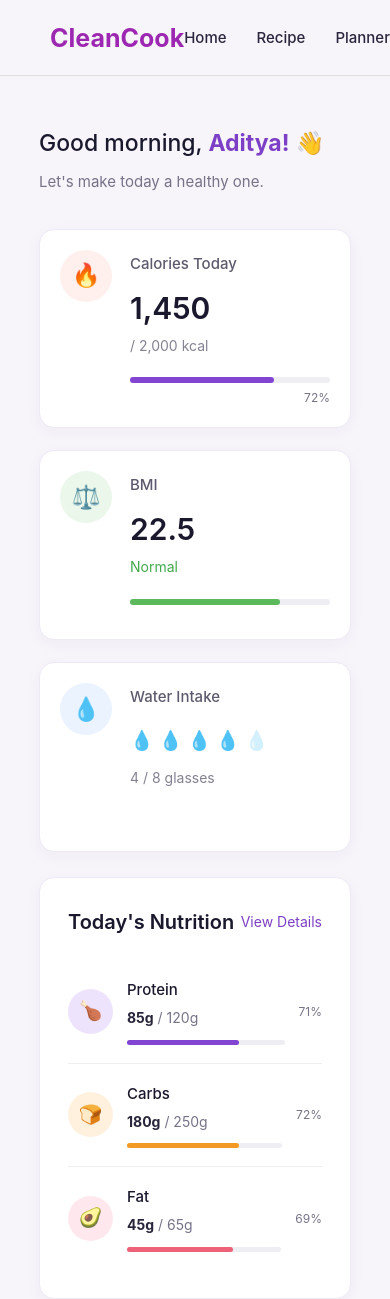
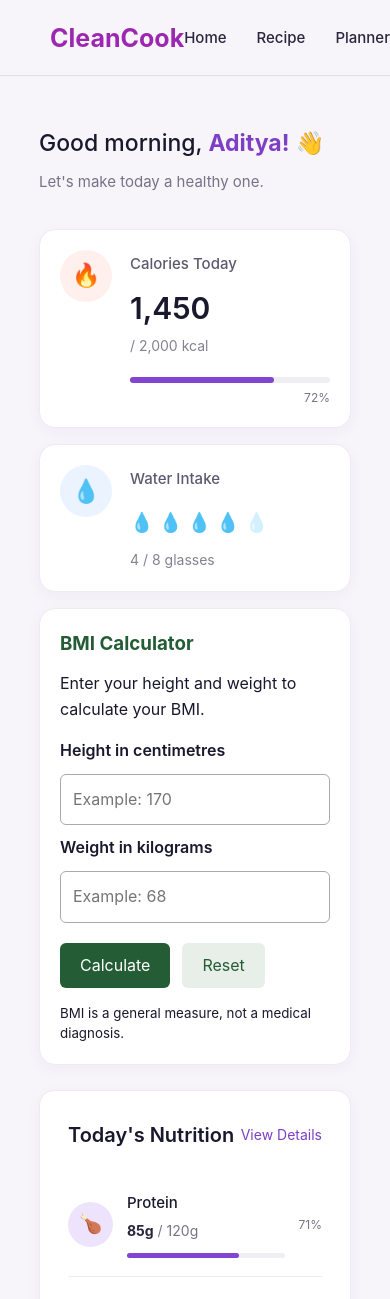
Before and after one commit to Vishal-Jadoun/CleanCook, a React (Vite) app: page /dashboard in a window 390 px wide. Shown: the top 1299 px of the page. Built offline with nearby package versions, Linux system fonts and the light colour scheme.

Commit message:
Add BMI calculator with responsive bento layout

```diff
--- a/src/components/BMICalculator/BMICalculator.css
+++ b/src/components/BMICalculator/BMICalculator.css
@@ -1,7 +1,71 @@
 .bmi-calculator {
-  padding: 20px;
-  background-color: var(--color-bg-card);
-  border-radius: var(--radius-md);
-  box-shadow: var(--shadow-sm);
-  border: 1px solid var(--color-border);
+  padding: 24px;
+  margin: 24px 0;
+  background-color: white;
+  border: 1px solid #ddd;
+  border-radius: 12px;
+  box-shadow: 0 4px 12px rgba(0, 0, 0, 0.06);
 }
+
+.bmi-calculator h3 {
+  margin-bottom: 10px;
+  color: #245c36;
+}
+
+.bmi-calculator p {
+  margin: 12px 0;
+}
+
+.bmi-calculator form {
+  display: flex;
+  flex-direction: column;
+  gap: 10px;
+  margin: 16px 0;
+}
+
+.bmi-calculator label {
+  font-weight: 600;
+}
+
+.bmi-calculator input {
+  width: 100%;
+  box-sizing: border-box;
+  padding: 12px;
+  border: 1px solid #aaa;
+  border-radius: 6px;
+  font: inherit;
+}
+
+.bmi-calculator input:focus {
+  outline: 2px solid #245c36;
+  outline-offset: 2px;
+}
+
+.bmi-actions {
+  display: flex;
+  flex-wrap: wrap;
+  gap: 12px;
+  margin-top: 10px;
+}
+
+.bmi-actions button {
+  padding: 10px 20px;
+  border: none;
+  border-radius: 6px;
+  background-color: #245c36;
+  color: white;
+  font: inherit;
+  cursor: pointer;
+}
+
+.bmi-actions .bmi-reset {
+  background-color: #e8eee8;
+  color: #245c36;
+}
+
+.bmi-result {
+  padding: 14px;
+  background-color: #edf7ed;
+  border-radius: 6px;
+  font-size: 20px;
+}
--- a/src/components/BMICalculator/BMICalculator.jsx
+++ b/src/components/BMICalculator/BMICalculator.jsx
@@ -1,10 +1,107 @@
-import './BMICalculator.css';
+import { useState } from "react";
+import "./BMICalculator.css";
 
 function BMICalculator() {
+  const [height, setHeight] = useState("");
+  const [weight, setWeight] = useState("");
+  const [bmi, setBmi] = useState("");
+  const [error, setError] = useState("");
+
+  function calculateBmi(event) {
+    event.preventDefault();
+
+    const heightNumber = Number(height);
+    const weightNumber = Number(weight);
+
+    if (
+      !Number.isFinite(heightNumber) ||
+      !Number.isFinite(weightNumber) ||
+      heightNumber <= 0 ||
+      weightNumber <= 0
+    ) {
+      setError("Enter valid height and weight greater than zero.");
+      setBmi("");
+      return;
+    }
+
+    // Convert centimetres into metres.
+    const heightInMetres = heightNumber / 100;
+
+    // BMI = weight in kg / height in metres squared.
+    const result =
+      weightNumber / (heightInMetres * heightInMetres);
+
+    setBmi(result.toFixed(1));
+    setError("");
+  }
+
+  function resetCalculator() {
+    setHeight("");
+    setWeight("");
+    setBmi("");
+    setError("");
+  }
+
   return (
     <div className="bmi-calculator">
       <h3>BMI Calculator</h3>
-      <p>Component coming soon</p>
+      <p>Enter your height and weight to calculate your BMI.</p>
+
+      <form onSubmit={calculateBmi}>
+        <label htmlFor="bmi-height">Height in centimetres</label>
+        <input
+          id="bmi-height"
+          type="number"
+          min="1"
+          step="any"
+          placeholder="Example: 170"
+          value={height}
+          onChange={(event) => {
+            setHeight(event.target.value);
+            setBmi("");
+            setError("");
+          }}
+          required
+        />
+
+        <label htmlFor="bmi-weight">Weight in kilograms</label>
+        <input
+          id="bmi-weight"
+          type="number"
+          min="1"
+          step="any"
+          placeholder="Example: 68"
+          value={weight}
+          onChange={(event) => {
+            setWeight(event.target.value);
+            setBmi("");
+            setError("");
+          }}
+          required
+        />
+
+        <div className="bmi-actions">
+          <button type="submit">Calculate</button>
+
+          <button
+            type="button"
+            className="bmi-reset"
+            onClick={resetCalculator}
+          >
+            Reset
+          </button>
+        </div>
+      </form>
+
+      {error && <p role="alert">{error}</p>}
+
+      {bmi && (
+        <p className="bmi-result" role="status">
+          Your BMI: <strong>{bmi}</strong>
+        </p>
+      )}
+
+      <small>BMI is a general measure, not a medical diagnosis.</small>
     </div>
   );
 }
--- a/src/pages/Dashboard/Dashboard.css
+++ b/src/pages/Dashboard/Dashboard.css
@@ -512,3 +512,88 @@
   }
 
 }
+
+/* Bento layout for the dashboard summary */
+.dashboard {
+  box-sizing: border-box;
+}
+
+.dashboard .summary-cards {
+  display: grid;
+  grid-template-columns: minmax(0, 1fr) minmax(0, 1.2fr);
+  grid-template-areas:
+    "calories calculator"
+    "water calculator";
+  gap: 22px;
+  align-items: stretch;
+}
+
+/* Assign each card its position */
+.dashboard .summary-cards > .calories-card {
+  grid-area: calories;
+}
+
+.dashboard .summary-cards > .water-card {
+  grid-area: water;
+}
+
+.dashboard .summary-cards > .bmi-calculator {
+  grid-area: calculator;
+  margin: 0;
+}
+
+/* Consistent card appearance */
+.dashboard .summary-cards > .summary-card,
+.dashboard .summary-cards > .bmi-calculator {
+  min-width: 0;
+  min-height: 0;
+  box-sizing: border-box;
+  padding: 24px;
+  border: 1px solid #eee9f5;
+  border-radius: 16px;
+  background-color: #fff;
+  box-shadow: 0 4px 15px rgba(80, 50, 120, 0.04);
+}
+
+.dashboard .summary-cards > .summary-card {
+  align-items: flex-start;
+}
+
+.dashboard .summary-content {
+  min-width: 0;
+}
+
+.dashboard .water-icons {
+  flex-wrap: wrap;
+}
+
+/* Keep the calculator compact */
+.dashboard .summary-cards .bmi-calculator h3 {
+  margin-top: 0;
+}
+
+.dashboard .summary-cards .bmi-calculator input {
+  min-width: 0;
+}
+
+.dashboard .summary-cards .bmi-calculator small {
+  display: block;
+  line-height: 1.5;
+}
+
+/* Stack cards on smaller screens */
+@media (max-width: 700px) {
+  .dashboard .summary-cards {
+    grid-template-columns: minmax(0, 1fr);
+    grid-template-areas:
+      "calories"
+      "water"
+      "calculator";
+    gap: 16px;
+  }
+
+  .dashboard .summary-cards > .summary-card,
+  .dashboard .summary-cards > .bmi-calculator {
+    padding: 20px;
+  }
+}
--- a/src/pages/Dashboard/Dashboard.jsx
+++ b/src/pages/Dashboard/Dashboard.jsx
@@ -1,5 +1,6 @@
 import { Link } from 'react-router-dom';
 import './Dashboard.css';
+import BMICalculator from "../../components/BMICalculator/BMICalculator";
 
 function Dashboard() {
   return (
@@ -52,29 +53,7 @@ function Dashboard() {
 
 
 
-          <div className="summary-card bmi-card">
-
-            <div className="summary-icon">
-              ⚖️
-            </div>
-
-            <div className="summary-content">
-
-              <h3>BMI</h3>
-
-              <div className="summary-number">
-                22.5
-              </div>
-
-              <p className="bmi-normal">Normal</p>
-
-              <div className="progress-bar">
-                <div className="progress bmi-progress"></div>
-              </div>
-
-            </div>
-
-          </div>
+          <BMICalculator />
 
 
 
```
